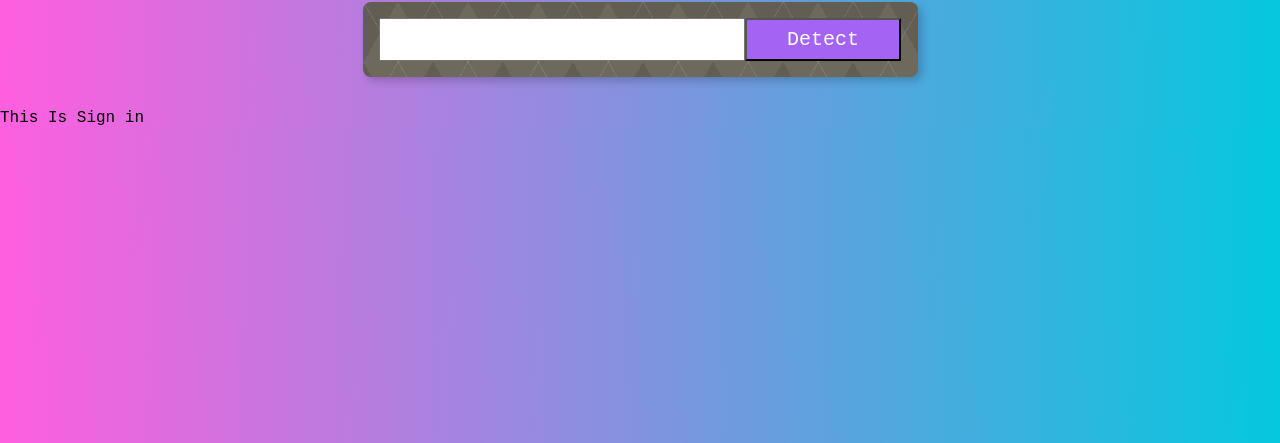
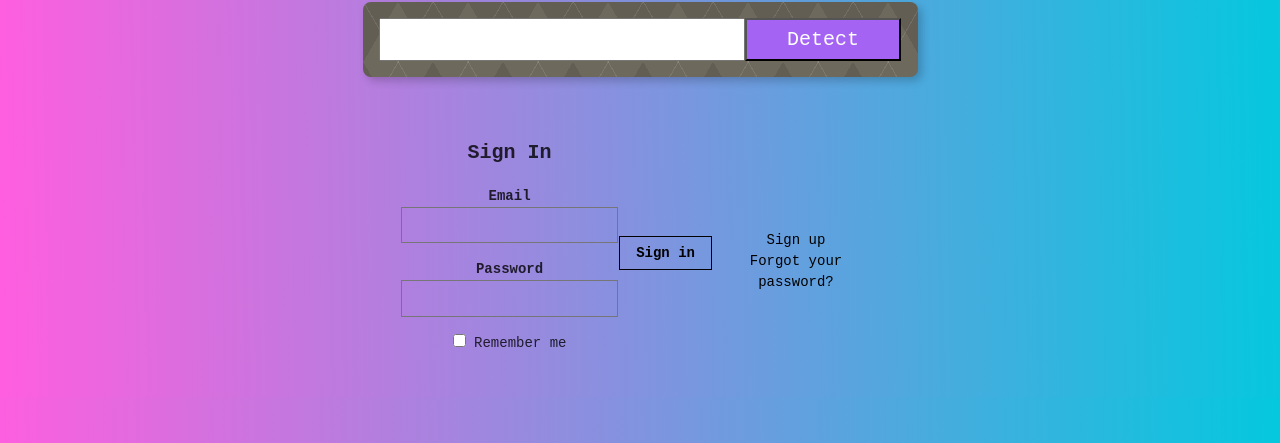
Before and after one commit to daryldelrosario/smart-brain, a React (Create React App) app: page / in a window 1280 px wide. Shown: the part 354-797 px from the top of the page. Built offline with nearby package versions, Linux system fonts and the light colour scheme.

Commit message:
include tachyon sign in form

```diff
--- /dev/null
+++ b/src/components/SignIn/SignIn.css
@@ -0,0 +1,192 @@
+.ba {
+  border-style: solid;
+  border-width: 1px;
+}
+
+.b--black {
+  border-color: #000;
+}
+
+.b--transparent {
+  border-color: transparent;
+}
+
+.db {
+  display: block;
+}
+
+.dib {
+  display: inline-block;
+}
+
+.b {
+  font-weight: bold;
+}
+
+.fw6 {
+  font-weight: 600;
+}
+
+/* .input-reset {
+  -webkit-appearance: none;
+     -moz-appearance: none;
+} */
+
+.input-reset::-moz-focus-inner {
+  border: 0;
+  padding: 0;
+}
+
+.lh-copy {
+  line-height: 1.5;
+}
+
+.link {
+  text-decoration: none;
+  transition: color .15s ease-in;
+}
+
+.link:link, .link:visited {
+  transition: color .15s ease-in;
+}
+
+.link:hover {
+  transition: color .15s ease-in;
+}
+
+.link:active {
+  transition: color .15s ease-in;
+}
+
+.link:focus {
+  transition: color .15s ease-in;
+  outline: 1px dotted currentColor;
+}
+
+.w-100 {
+  width: 100%;
+}
+
+.black-80 {
+  color: rgba(0, 0, 0, .8);
+}
+
+.black {
+  color: #000;
+}
+
+.bg-transparent {
+  background-color: transparent;
+}
+
+.hover-white:hover {
+  color: #fff;
+}
+
+.hover-white:focus {
+  color: #fff;
+}
+
+.hover-bg-black:hover {
+  background-color: #000;
+}
+
+.hover-bg-black:focus {
+  background-color: #000;
+}
+
+.pa0 {
+  padding: 0;
+}
+
+.pa2 {
+  padding: .5rem;
+}
+
+.pa4 {
+  padding: 2rem;
+}
+
+.pv2 {
+  padding-top: .5rem;
+  padding-bottom: .5rem;
+}
+
+.ph0 {
+  padding-left: 0;
+  padding-right: 0;
+}
+
+.ph3 {
+  padding-left: 1rem;
+  padding-right: 1rem;
+}
+
+.ma0 {
+  margin: 0;
+}
+
+.mt3 {
+  margin-top: 1rem;
+}
+
+.mv3 {
+  margin-top: 1rem;
+  margin-bottom: 1rem;
+}
+
+.mh0 {
+  margin-left: 0;
+  margin-right: 0;
+}
+
+.f4 {
+  font-size: 1.25rem;
+}
+
+.f6 {
+  font-size: .875rem;
+}
+
+.measure {
+  max-width: 30em;
+}
+
+.center {
+  margin-right: auto;
+  margin-left: auto;
+}
+
+.dim {
+  opacity: 1;
+  transition: opacity .15s ease-in;
+}
+
+.dim:hover, .dim:focus {
+  opacity: .5;
+  transition: opacity .15s ease-in;
+}
+
+.dim:active {
+  opacity: .8;
+  transition: opacity .15s ease-out;
+}
+
+.grow {
+  -moz-osx-font-smoothing: grayscale;
+  backface-visibility: hidden;
+  transform: translateZ(0);
+  transition: transform .25s ease-out;
+}
+
+.grow:hover, .grow:focus {
+  transform: scale(1.05);
+}
+
+.grow:active {
+  transform: scale(.9);
+}
+
+.pointer:hover {
+  cursor: pointer;
+}
--- a/src/components/SignIn/SignIn.jsx
+++ b/src/components/SignIn/SignIn.jsx
@@ -1,9 +1,33 @@
+import "./SignIn.css";
+
 const SignIn = () => {
   return (
     <>
-      <p>This Is Sign in</p>
+      <main class="pa4 black-80">
+        <form class="measure center">
+          <fieldset id="sign_up" class="ba b--transparent ph0 mh0">
+            <legend class="f4 fw6 ph0 mh0">Sign In</legend>
+            <div class="mt3">
+              <label class="db fw6 lh-copy f6" for="email-address">Email</label>
+              <input class="pa2 input-reset ba bg-transparent hover-bg-black hover-white w-100" type="email" name="email-address"  id="email-address" />
+            </div>
+            <div class="mv3">
+              <label class="db fw6 lh-copy f6" for="password">Password</label>
+              <input class="b pa2 input-reset ba bg-transparent hover-bg-black hover-white w-100" type="password" name="password"  id="password" />
+            </div>
+            <label class="pa0 ma0 lh-copy f6 pointer"><input type="checkbox" /> Remember me</label>
+          </fieldset>
+          <div class="">
+            <input class="b ph3 pv2 input-reset ba b--black bg-transparent grow pointer f6 dib" type="submit" value="Sign in" />
+          </div>
+          <div class="lh-copy mt3">
+            <a href="#0" class="f6 link dim black db">Sign up</a>
+            <a href="#0" class="f6 link dim black db">Forgot your password?</a>
+          </div>
+        </form>
+      </main>
     </>
-  )
+  );
 }
 
 export default SignIn;
```
